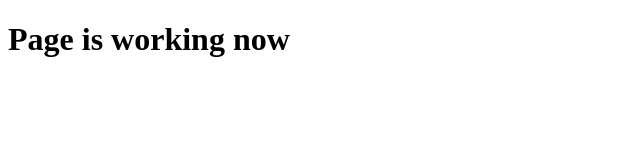
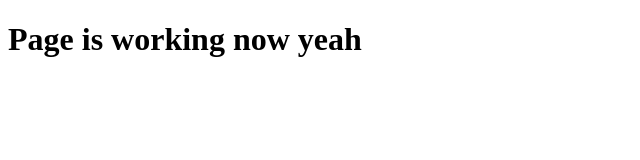
Before and after one commit to kevinsourcode/gitbasix, a plain HTML site: page index.html in a window 1280 px wide. Shown: the whole page, without its empty margins (0-640 px from the left). Drawn offline with Linux system fonts and the light colour scheme.

Commit message:
added more changes to index.html

```diff
--- a/index.html
+++ b/index.html
@@ -7,6 +7,6 @@
     <title>hello</title>
 </head>
 <body>
-    <h1>Page is working now</h1>
+    <h1>Page is working now yeah</h1>
 </body>
 </html>
```
